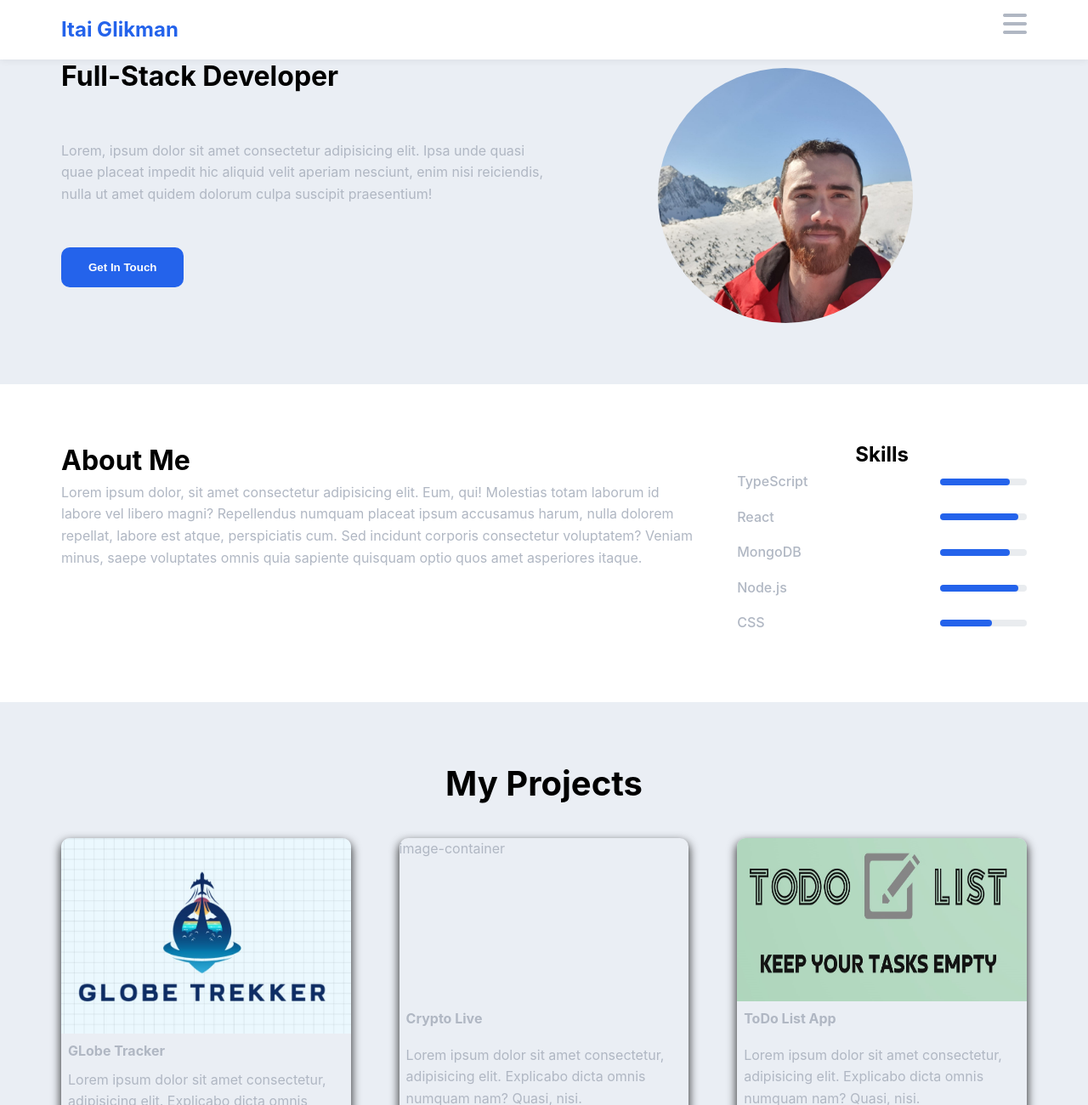
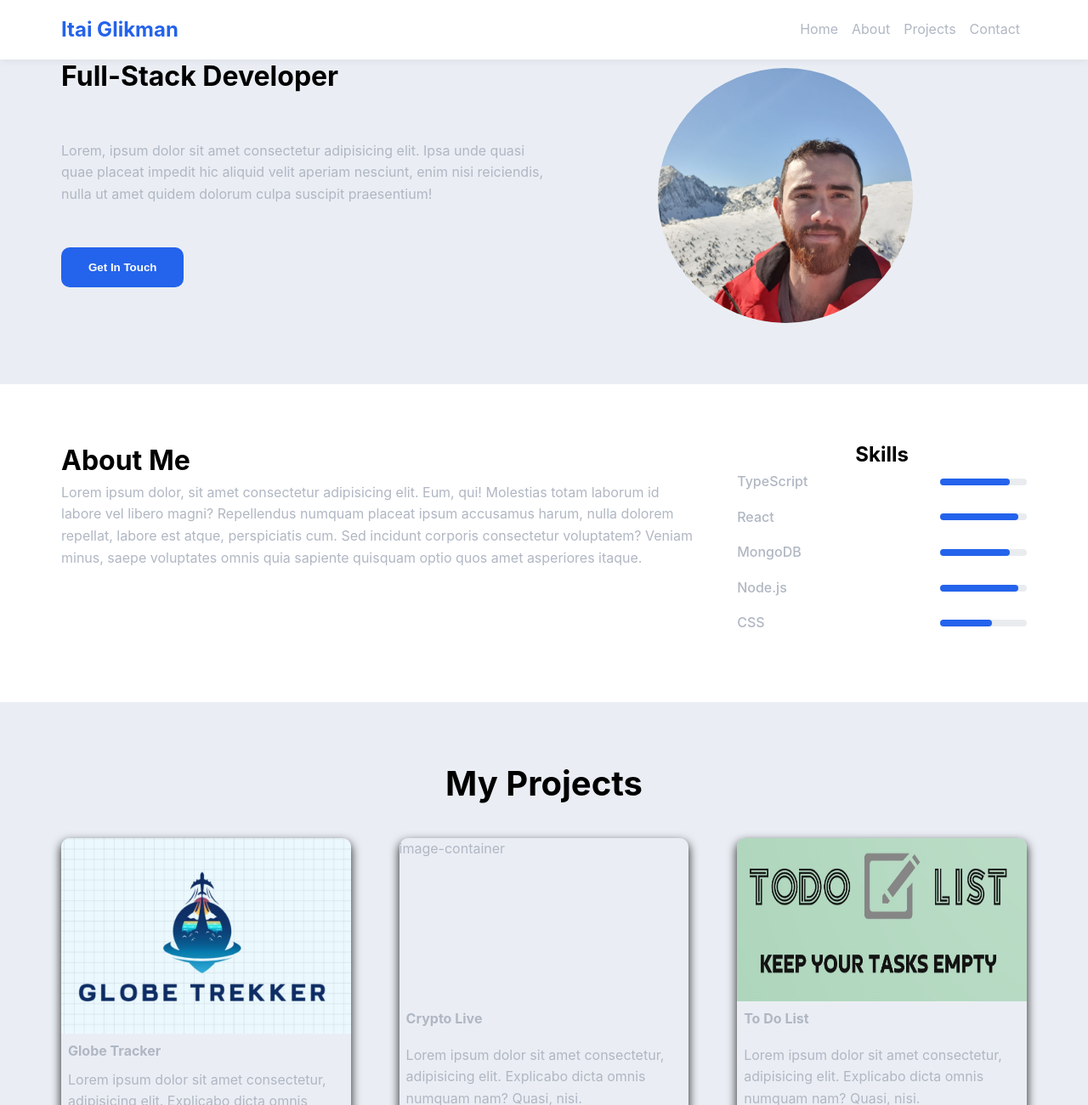
Before and after one commit to itaiglikman/portfolio-elevation-html, a plain HTML site: page index.html in a window 1280 px wide. Shown: the top 1300 px of the page at 85% size. Drawn offline with Linux system fonts and the light colour scheme.

Commit message:
feat: adjust header menu on large screens

```diff
--- a/index.html
+++ b/index.html
@@ -29,10 +29,10 @@
                     </div>
                     <div class="menu" id="menu">
                         <div class="menu-bar">
-                            <a href="#hero">home</a>
+                            <a href="#hero">Home</a>
                         </div>
                         <div class="menu-bar">
-                            <a href="#about">about</a>
+                            <a href="#about">About</a>
                         </div>
                         <div class="menu-bar">
                             <a href="#projects">Projects</a>
@@ -133,7 +133,7 @@
                             </div>
                         </div>
                         <div class="card-bottom">
-                            <h4>GLobe Tracker</h4>
+                            <h4>Globe Tracker</h4>
                             <p>Lorem ipsum dolor sit amet consectetur, adipisicing elit. Explicabo dicta omnis numquam
                                 nam?
                                 Quasi, nisi.
@@ -167,7 +167,7 @@
                             </div>
                         </div>
                         <div class="card-bottom">
-                            <h4>ToDo List App</h4>
+                            <h4>To Do List</h4>
                             <p>Lorem ipsum dolor sit amet consectetur, adipisicing elit. Explicabo dicta omnis numquam
                                 nam?
                                 Quasi, nisi.
--- a/styles.css
+++ b/styles.css
@@ -109,6 +109,7 @@ header > .section-container > .header-section {
   display: flex;
   padding: 1rem 2rem;
   justify-content: space-between;
+  align-items: center;
 }
 
 header > .section-container > .header-section > .dev-name > h3 {
@@ -116,13 +117,12 @@ header > .section-container > .header-section > .dev-name > h3 {
 }
 
 header > .section-container > .header-section > .header-nav > .menu {
+  /* disappear until click */
+  display: none;
   position: absolute;
   top: 100%;
   right: 2rem;
   width: 6rem;
-    display: flex;
-    flex-direction: column;
-    align-items: flex-start;
   background-color: white;
   border: solid;
   border-width: 0 1px 1px 1px;
@@ -130,15 +130,6 @@ header > .section-container > .header-section > .header-nav > .menu {
 
 header > .section-container > .header-section > .header-nav > .bar-icon:hover {
   cursor: pointer;
-}
-
-/* disappear until click */
-header
-> .section-container
-> .header-section
-> .header-nav
-> .menu{
-    display: none;
 }
 
 header
@@ -156,9 +147,19 @@ header
   > .header-section
   > .header-nav
   > .menu
+  > .menu-bar
+  > a {
+  color: var(--body-grey-text-color);
+}
+
+header
+  > .section-container
+  > .header-section
+  > .header-nav
+  > .menu
   > .menu-bar:hover {
   cursor: pointer;
-    background-color: var(--body-grey-text-color);
+  background-color: var(--grey-section-bg-color);
 }
 
 /* toggle class on click: */
@@ -476,8 +477,20 @@ footer {
 }
 
 @media (min-width: 901px) {
-  section {
-    /* padding: 2rem 4rem; */
+
+  /* make burger icon disappear */
+  header > .section-container > .header-section > .header-nav > .bar-icon {
+    display: none;
+  }
+
+  /* adjust menu */
+  header > .section-container > .header-section > .header-nav > .menu {
+    /* make it visible */
+    display: flex;
+    /* initial position */
+    position: static;
+    border: none;
+    width: 100%;
   }
 
   main > .section-container > .hero-area > .info-area,
```
Lines whose indentation alone changed are shown as unchanged.
